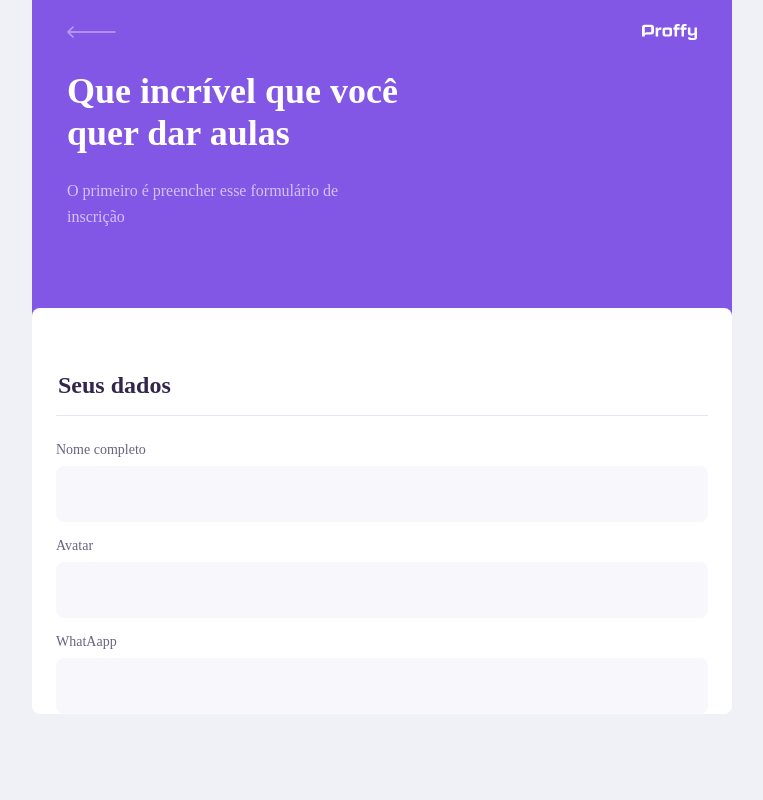
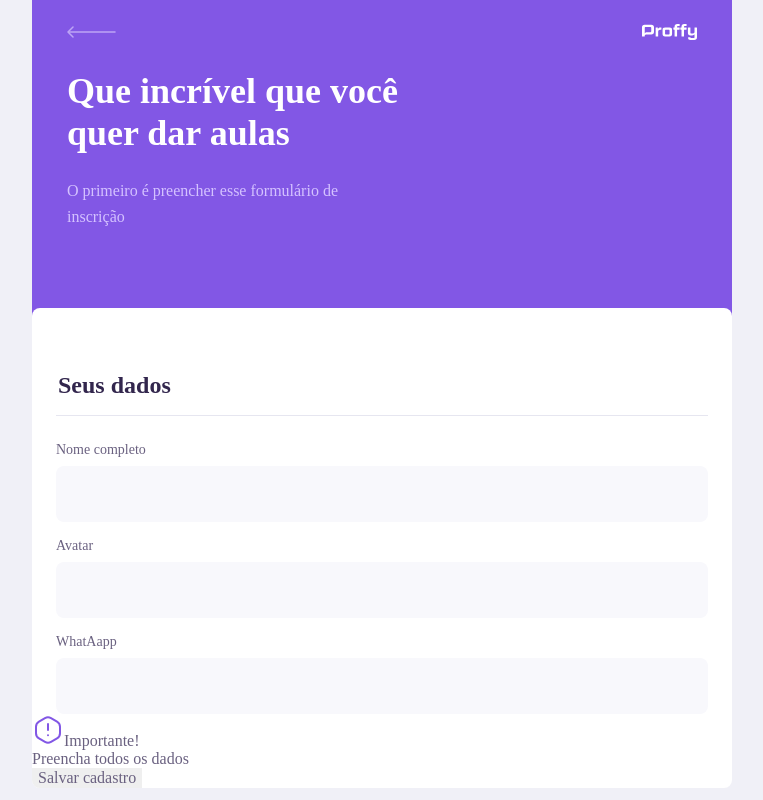
Before and after one commit to usamu11/nlw2-Proffy, a React (Create React App) app in the folder aulas/web/: page /give-classes in a window 1280 px wide. Shown: the whole page, without its empty margins (258-1021 px from the left). Built offline with nearby package versions, Linux system fonts and the light colour scheme; the HTML template or start-up script is replaced by a standard one.

Commit message:
chore: add footer

```diff
--- a/aulas/web/src/pages/TeacherForm/index.tsx
+++ b/aulas/web/src/pages/TeacherForm/index.tsx
@@ -2,6 +2,8 @@
 
 import PageHeader from "../../Components/PageHeader";
 import Input from "../../Components/Input";
+
+import waringIcon from "../../assets/images/icons/warning.svg";
 
 import "./styles.css";
 
@@ -15,10 +17,20 @@
       <main>
         <fieldset>
           <legend>Seus dados</legend>
+
           <Input name="name" label="Nome completo" />
           <Input name="avatar" label="Avatar" />
           <Input name="whatsapp" label="WhatAapp" />
         </fieldset>
+
+        <footer>
+          <p>
+            <img src={waringIcon} alt="Aviso Importante" />
+            Importante! <br />
+            Preencha todos os dados
+          </p>
+          <button type="button">Salvar cadastro</button>
+        </footer>
       </main>
     </div>
   );
```
